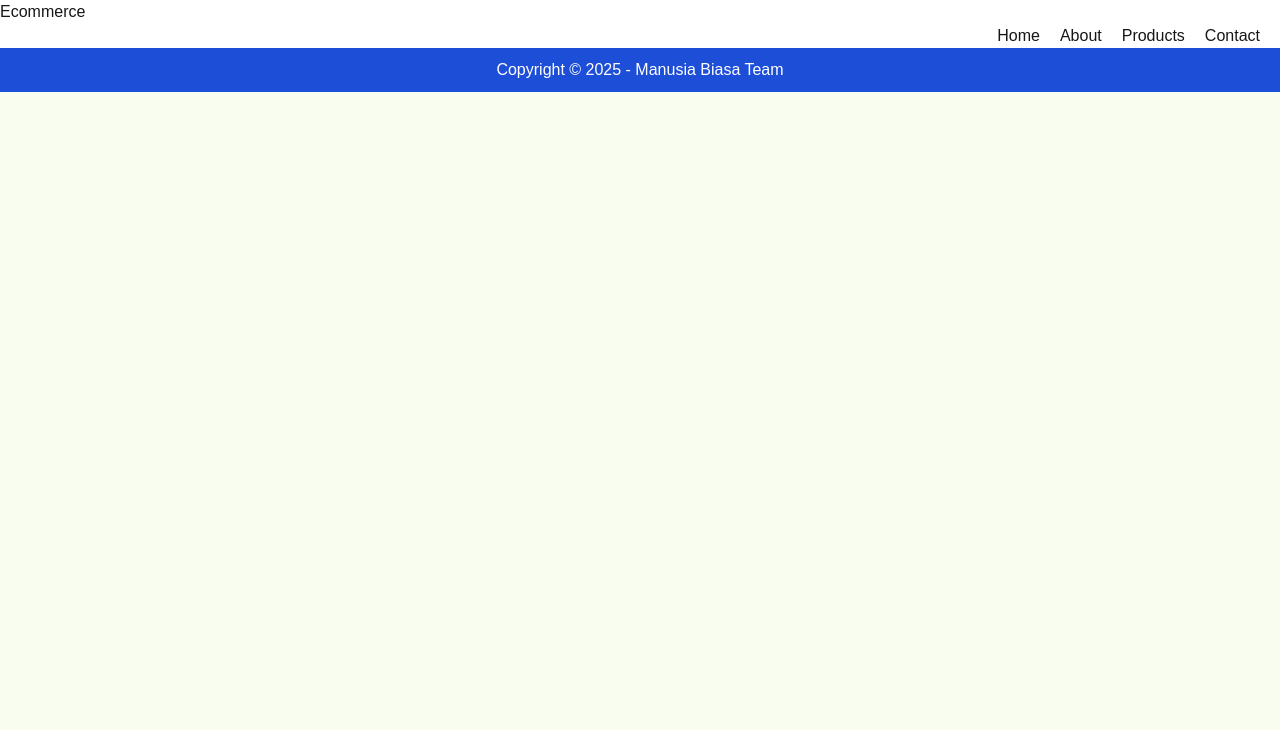
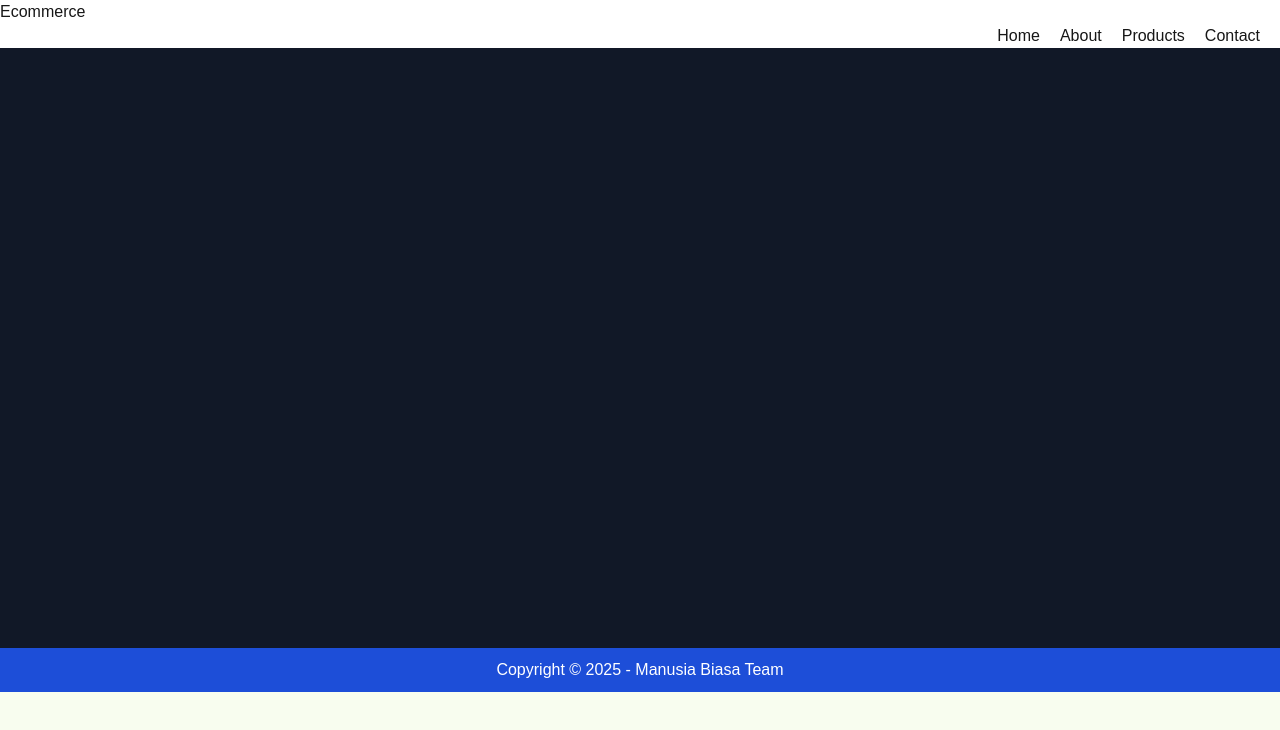
Before and after one commit to Deoca27/manusia-biasa, a Next.js app: page / in a window 1280 px wide. Shown: the top 730 px of the page. Built offline with nearby package versions, Linux system fonts and the light colour scheme.

Commit message:
rendika : membuat countener baru untuk bacground judul, dan deskripsi

```diff
--- a/app/page.tsx
+++ b/app/page.tsx
@@ -2,7 +2,13 @@ import Image from "next/image";
 
 export default function RootPage() {
   return (
-    <>
-    </>
+    <main>
+      {/* Hero Section */}
+      <div className="relative bg-gray-900 text-white min-h-[600px] flex items-center">
+        <div className="container mx-auto px-6 py-12">
+
+        </div>
+      </div>
+    </main>
   );
 }
```
